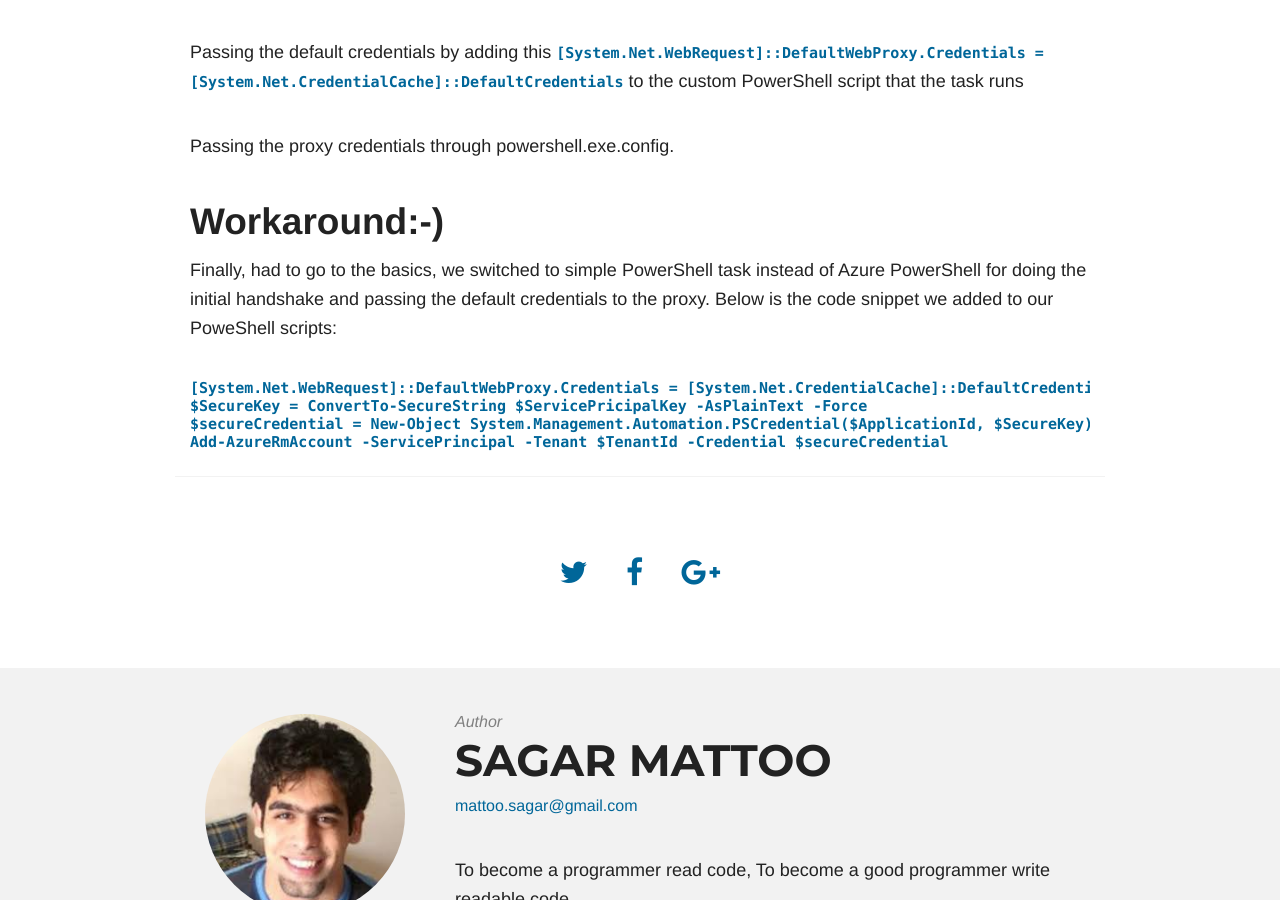
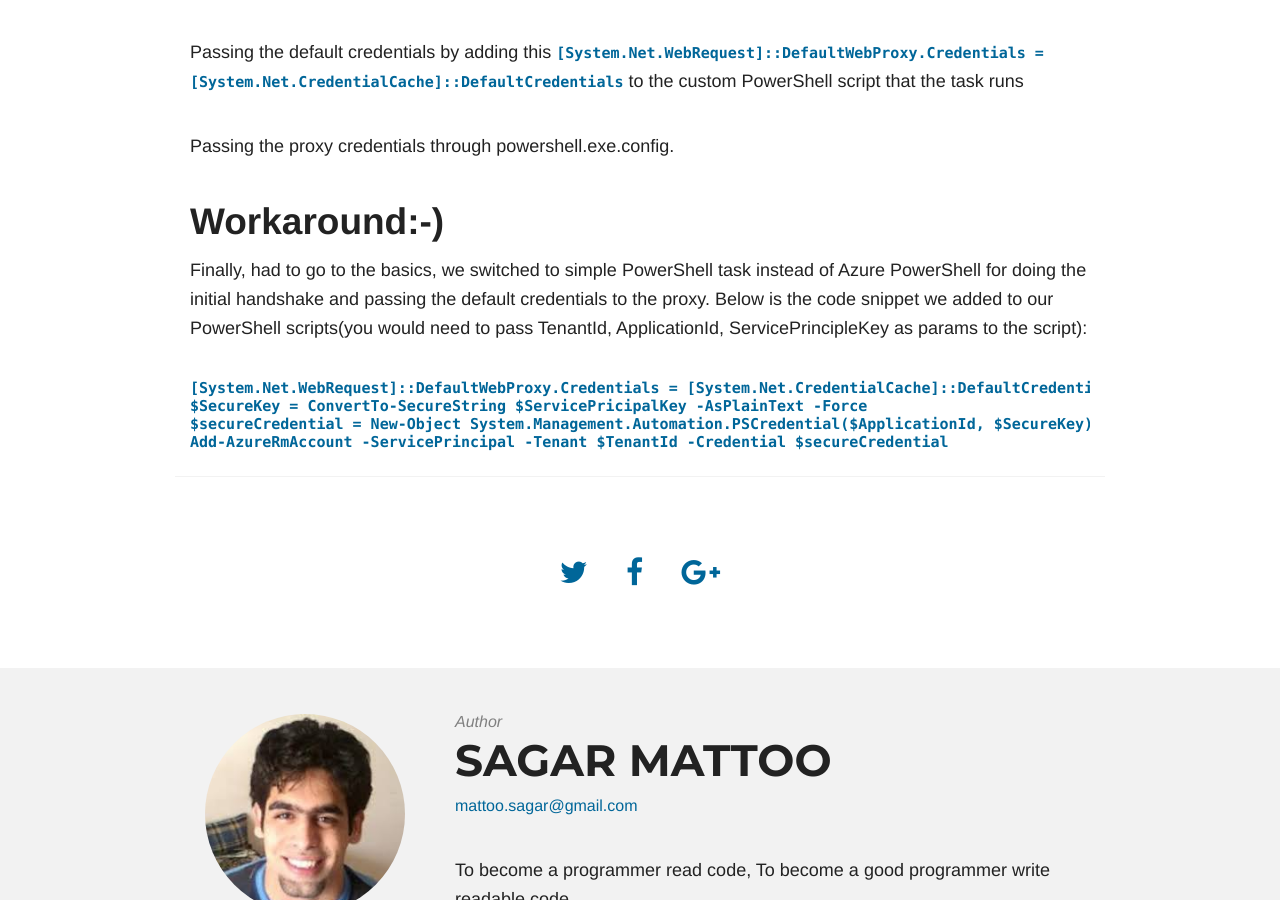
Before and after one commit to smattoo/smattoo.github.com, a Jekyll site: the page built from _posts/2017-03-27-workaround-proxy-authentication-issue-azure-powershell-build-task-for-tfs-2015.md, in a window 1280 px wide and 900 px high, scrolled down 884 px. Built offline with Jekyll 4.4.1, drawn with Linux system fonts in a browser that asks for light colours; nearby versions of some CDN libraries.

Commit message:
Updated post for Azure Poweshell build task proxy issue.

```diff
--- a/_posts/2017-03-27-workaround-proxy-authentication-issue-azure-powershell-build-task-for-tfs-2015.md
+++ b/_posts/2017-03-27-workaround-proxy-authentication-issue-azure-powershell-build-task-for-tfs-2015.md
@@ -27,7 +27,7 @@ Passing the proxy credentials through powershell.exe.config.
 
 ## Workaround:-) ##
 
-Finally, had to go to the basics, we switched to simple PowerShell task instead of Azure PowerShell for doing the initial handshake and passing the default credentials to the proxy. Below is the code snippet we added to our PoweShell scripts:
+Finally, had to go to the basics, we switched to simple PowerShell task instead of Azure PowerShell for doing the initial handshake and passing the default credentials to the proxy. Below is the code snippet we added to our PowerShell scripts(you would need to pass TenantId, ApplicationId, ServicePrincipleKey as params to the script):
 
     [System.Net.WebRequest]::DefaultWebProxy.Credentials = [System.Net.CredentialCache]::DefaultCredentials
     $SecureKey = ConvertTo-SecureString $ServicePricipalKey -AsPlainText -Force
```
